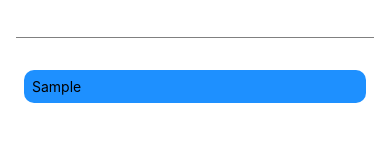
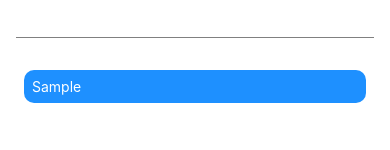
Before and after one commit to AlexisCast/goals-reactn, a React Native app: screen / in a window 390 px wide. Both pictures are taken after typing "Sample" into the empty fields and a click on the button "ADD GOAL". Shown: the part 150-300 px from the top of the page. Built offline with nearby package versions, Linux system fonts and the light colour scheme.

Commit message:
add android ripple effect & an ios alternative

```diff
--- a/App.js
+++ b/App.js
@@ -47,12 +47,7 @@ const styles = StyleSheet.create({
 		paddingTop: 60,
 		paddingHorizontal: 16,
 	},
-
 	goalsContainer: {
 		flex: 5,
 	},
-
-	goalText: {
-		color: "white",
-	},
 });
--- a/components/GoalItem.js
+++ b/components/GoalItem.js
@@ -2,9 +2,17 @@ import { Pressable, StyleSheet, Text, View } from "react-native";
 
 const GoalItem = ({ text, id, onDeleteItem }) => {
 	return (
-		<Pressable style={styles.goalItem} onPress={() => onDeleteItem(id)}>
-			<Text style={styles.goalText}>{text}</Text>
-		</Pressable>
+		<View style={styles.goalItem}>
+			<Pressable
+				android_ripple={{ color: "#dddddd" }}
+				onPress={() => onDeleteItem(id)}
+				style={(pressedData) =>
+					pressedData.pressed && styles.pressedItem
+				}
+			>
+				<Text style={styles.goalText}>{text}</Text>
+			</Pressable>
+		</View>
 	);
 };
 
@@ -13,8 +21,14 @@ export default GoalItem;
 const styles = StyleSheet.create({
 	goalItem: {
 		margin: 8,
-		padding: 8,
 		borderRadius: 10,
 		backgroundColor: "#1e90ff",
 	},
+	pressedItem: {
+		opacity: 0.5,
+	},
+	goalText: {
+		color: "white",
+		padding: 8,
+	},
 });
```
